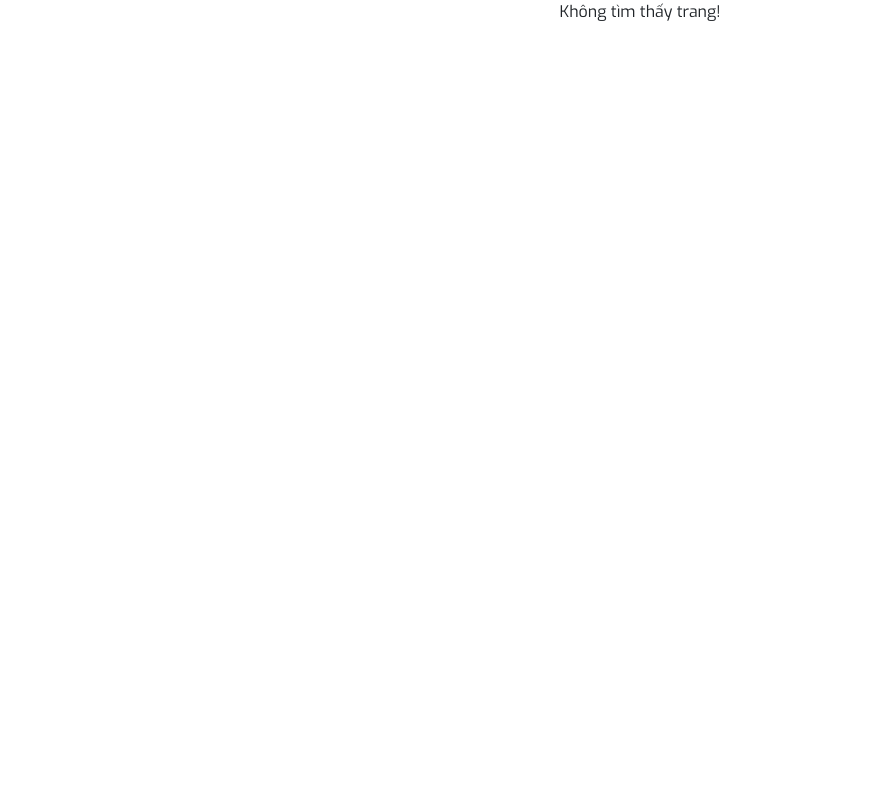
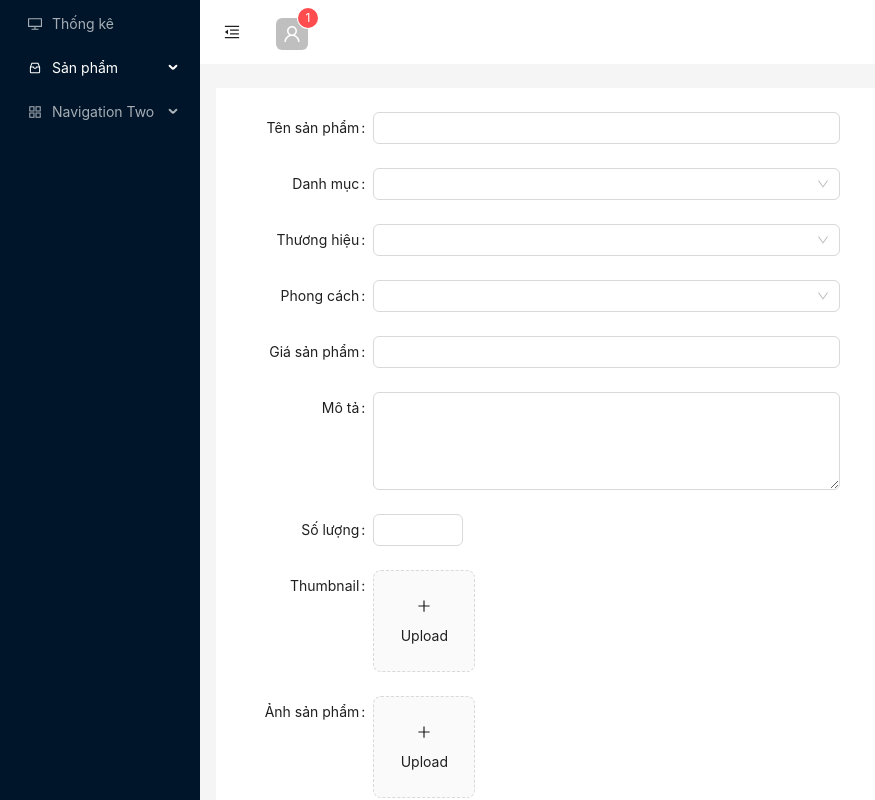
Before and after one commit to khiemntpoly9/gachashop-react, a React (Vite) app: page /admin/product/add in a window 1280 px wide. Shown: the top 800 px of the page, without its empty margins (0-875 px from the left). Built offline with nearby package versions, Linux system fonts and the light colour scheme.

Commit message:
thêm interface, service

```diff
--- a/src/App.tsx
+++ b/src/App.tsx
@@ -3,8 +3,8 @@ import DefaultLayout from './layout/default-layout/DefaultLayout';
 import Home from './pages/client/home/Home';
 import Product from './pages/client/product/Product';
 import ProductDetail from './pages/client/product/detail/ProductDetail';
-import Login from './pages/client/auth/login/Login';
-import Register from './pages/client/auth/register/Register';
+// import Login from './pages/client/auth/login/Login';
+// import Register from './pages/client/auth/register/Register';
 import Favorite from './pages/client/account/Favorite';
 import Account from './pages/client/account/Account';
 import Orders from './pages/client/account/Orders';
@@ -16,7 +16,7 @@ import Faq from './pages/client/faq/Faq';
 import PageNotFound from './pages/pagenotfound/PageNotFound';
 import AdminLayout from './layout/admin-layout/AdminLayout';
 import DashBoard from './pages/admin/dashboard/DashBoard';
-import ProductAdmin from './pages/admin/product/ProductAdmin';
+import ProductAddAdmin from './pages/admin/product/ProductAddAddAdmin';
 
 function App() {
 	return (
@@ -27,8 +27,8 @@ function App() {
 				<Route path='products' element={<Product />} />
 				<Route path='product' element={<ProductDetail />} />
 				{/* Auth */}
-				<Route path='login' element={<Login />} />
-				<Route path='register' element={<Register />} />
+				{/* <Route path='login' element={<Login />} />
+				<Route path='register' element={<Register />} /> */}
 				<Route path='favorite' element={<Favorite />} />
 				{/* Account */}
 				<Route path='account' element={<Account />} />
@@ -43,7 +43,8 @@ function App() {
 			<Route path='/admin' element={<AdminLayout />}>
 				<Route path='' element={<DashBoard />} />
 				<Route path='dashboard' element={<DashBoard />} />
-				<Route path='product' element={<ProductAdmin />} />
+				{/* <Route path='product' element={<ProductAdmin />} /> */}
+				<Route path='product/add' element={<ProductAddAdmin />} />
 			</Route>
 			<Route path='*' element={<PageNotFound />} />
 		</Routes>
--- a/src/layout/admin-layout/AdminLayout.tsx
+++ b/src/layout/admin-layout/AdminLayout.tsx
@@ -47,7 +47,7 @@ const AdminLayout: React.FC = () => {
 						getItem(<Link to='/admin'>Thống kê</Link>, '0', <DesktopOutlined />),
 						getItem('Sản phẩm', 'sub1', <InboxOutlined />, [
 							getItem(<Link to='/admin/product'>Sản phẩm</Link>, '1'),
-							getItem('Thêm sản phẩm', '2'),
+							getItem(<Link to='/admin/product/add'>Tạo sản phẩm</Link>, '2'),
 							getItem('Option 7', '3'),
 							getItem('Option 8', '4'),
 						]),
--- a/src/pages/admin/product/ProductAdmin.tsx
+++ b/src/pages/admin/product/ProductAddAddAdmin.tsx
@@ -1,6 +1,8 @@
 /* eslint-disable @typescript-eslint/no-explicit-any */
 import { PlusOutlined } from '@ant-design/icons';
 import { Button, Checkbox, Form, Input, InputNumber, Select, Space, TreeSelect, Upload } from 'antd';
+import { FormDataFields, ProductAdd } from '../../../interface/product.interface';
+import { addProduct } from '../../../services/product/product.service';
 
 const { TextArea } = Input;
 
@@ -11,11 +13,25 @@ const normFile = (e: any) => {
 	return e?.fileList;
 };
 
-const onFinish = (e: any) => {
-	console.log(e);
+const onFinish = async (data: ProductAdd) => {
+	const formData = new FormData() as unknown as FormDataFields;
+	formData.append('name_prod', data.name_prod || '');
+	formData.append('id_categories', data.id_categories.toString() || '');
+	formData.append('brand_prod', data.brand_prod.toString() || '');
+	formData.append('style_prod', data.style_prod.toString() || '');
+	formData.append('price_prod', data.price_prod.toString() || '');
+	formData.append('detail_prod', data.detail_prod || '');
+	formData.append('quantity', data.quantity.toString() || '');
+	formData.append('img_thumbnail', data.img_thumbnail[0].name);
+	if (data && data.list_img && data.list_img.length > 0) {
+		data.list_img.forEach((image) => {
+			formData.append('list_img', image.name);
+		});
+	}
+	await addProduct(formData);
 };
 
-const ProductAdmin: React.FC = () => {
+const ProductAddAdmin: React.FC = () => {
 	return (
 		<>
 			<Form
@@ -59,8 +75,22 @@ const ProductAdmin: React.FC = () => {
 				<Form.Item label='Số lượng' name='quantity'>
 					<InputNumber />
 				</Form.Item>
-				{/* Hình ảnh */}
-				<Form.Item label='Upload' valuePropName='fileList' getValueFromEvent={normFile}>
+				{/* Hình ảnh thumbnail */}
+				<Form.Item
+					label='Thumbnail'
+					name='img_thumbnail'
+					valuePropName='fileList'
+					getValueFromEvent={normFile}
+				>
+					<Upload listType='picture-card'>
+						<div>
+							<PlusOutlined />
+							<div style={{ marginTop: 8 }}>Upload</div>
+						</div>
+					</Upload>
+				</Form.Item>
+				{/* Hình ảnh sản phẩm */}
+				<Form.Item label='Ảnh sản phẩm' name='list_img' valuePropName='fileList' getValueFromEvent={normFile}>
 					<Upload listType='picture-card'>
 						<div>
 							<PlusOutlined />
@@ -93,4 +123,4 @@ const ProductAdmin: React.FC = () => {
 	);
 };
 
-export default ProductAdmin;
+export default ProductAddAdmin;
--- a/src/pages/client/home/Home.tsx
+++ b/src/pages/client/home/Home.tsx
@@ -1,21 +1,31 @@
+/* eslint-disable @typescript-eslint/no-explicit-any */
 import { Link } from 'react-router-dom';
+import { useEffect, useState } from 'react';
 import 'swiper/css';
 import './Home.scss';
-import { useQuery } from '@tanstack/react-query';
-import newRequest from '../../../utils/newRequest';
+import { getProducts } from '../../../services/product/product.service.ts';
 import SlideHome from '../components/slide-home/SlideHome';
 import ProductCard from '../components/product-card/ProductCard';
 
 const Home = () => {
-	const { isLoading, error, data } = useQuery({
-		queryKey: ['products'],
-		queryFn: () =>
-			newRequest.get('/products').then((res) => {
-				return res.data;
-			}),
-	});
-	if (isLoading) return 'Loading...';
-	if (error) return 'An error has occurred: ' + error;
+	const [products, setProducts] = useState<any>([]);
+	useEffect(() => {
+		const fetchProducts = async () => {
+			const products = await getProducts();
+			setProducts(products);
+		};
+		fetchProducts();
+	}, []);
+	// Lấy dữ liệu từ API
+	// const { isLoading, error, data } = useQuery({
+	// 	queryKey: ['products'],
+	// 	queryFn: () =>
+	// 		newRequest.get('/products').then((res) => {
+	// 			return res.data;
+	// 		}),
+	// });
+	// if (isLoading) return 'Loading...';
+	// if (error) return 'An error has occurred: ' + error;
 	return (
 		<div className='home'>
 			<SlideHome />
@@ -172,7 +182,7 @@ const Home = () => {
 						</a>
 
 						<div className='h-topp row row-cols-md-3 row-cols-lg-4 m-0 p-0'>
-							{data.slice(0, 8).map((prod) => (
+							{products.slice(0, 8).map((prod) => (
 								<div key={prod.id_product} className='p-2'>
 									<ProductCard prod={prod} />
 								</div>
--- /dev/null
+++ b/src/services/product/product.service.ts
@@ -0,0 +1,33 @@
+/* eslint-disable @typescript-eslint/no-explicit-any */
+/* eslint-disable no-useless-catch */
+// import { ProductAdd } from 'src/interface/product.interface';
+import newRequest from '../../utils/newRequest';
+// import { useQuery } from '@tanstack/react-query';
+
+// Lấy sản phẩm
+export const getProducts = async () => {
+	try {
+		const respose = await newRequest.get('products');
+		console.log(respose.data);
+		return respose.data;
+	} catch (error) {
+		console.error('Error fetching:', error);
+		throw error;
+	}
+};
+
+// Thêm sản phẩm
+export const addProduct = async (product: any) => {
+	try {
+		const respose = await newRequest.post('product', product);
+		return respose.data;
+	} catch (error) {
+		console.error('Error fetching:', error);
+		throw error;
+	}
+};
+
+// Sử dụng user query
+// export const useProducts = () => {
+// 	return useQuery(['products'], getProducts);
+// };
--- a/src/utils/newRequest.ts
+++ b/src/utils/newRequest.ts
@@ -1,8 +1,8 @@
 import axios from 'axios';
 
 const newRequest = axios.create({
-	baseURL: 'https://walrus-app-h879i.ondigitalocean.app/api/',
-	// baseURL: 'http://localhost:8080/api/',
+	// baseURL: 'https://walrus-app-h879i.ondigitalocean.app/api/',
+	baseURL: 'http://localhost:8080/api/',
 	withCredentials: true,
 });
 
```
Also changed, not shown: src/interface/product.interface.ts (added, +35 -0 lines), src/services/product/category.service.ts (added, +12 -0 lines).
